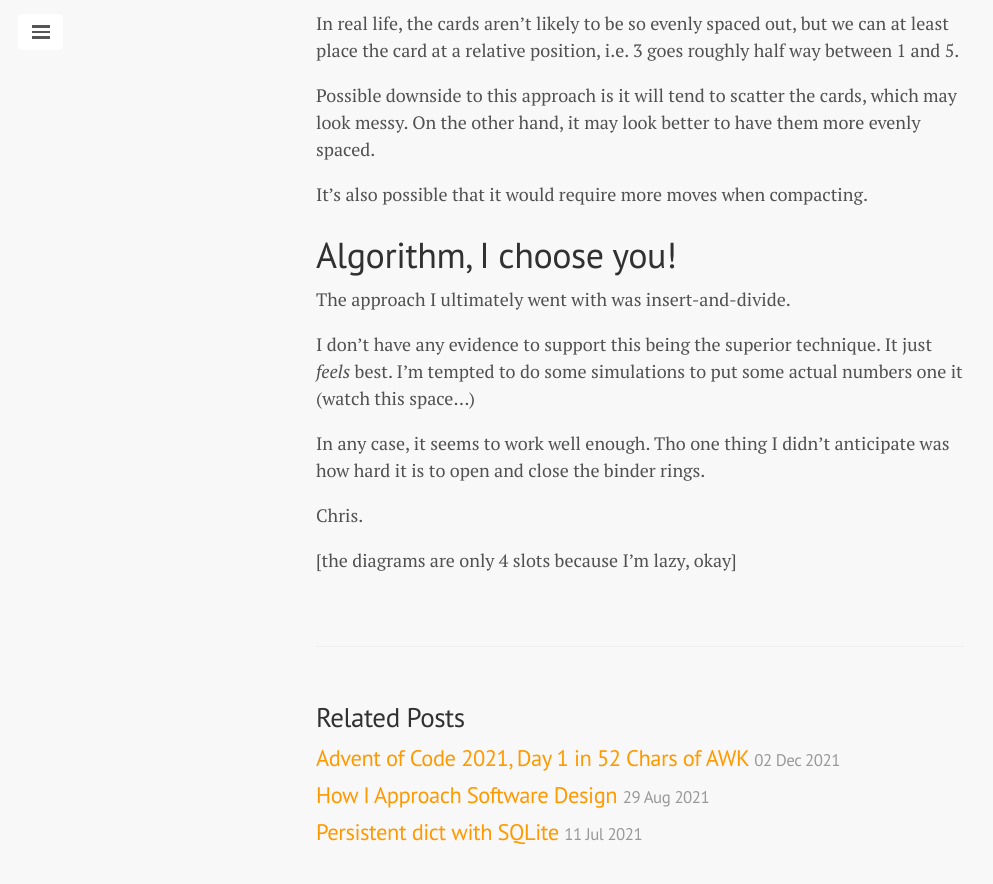
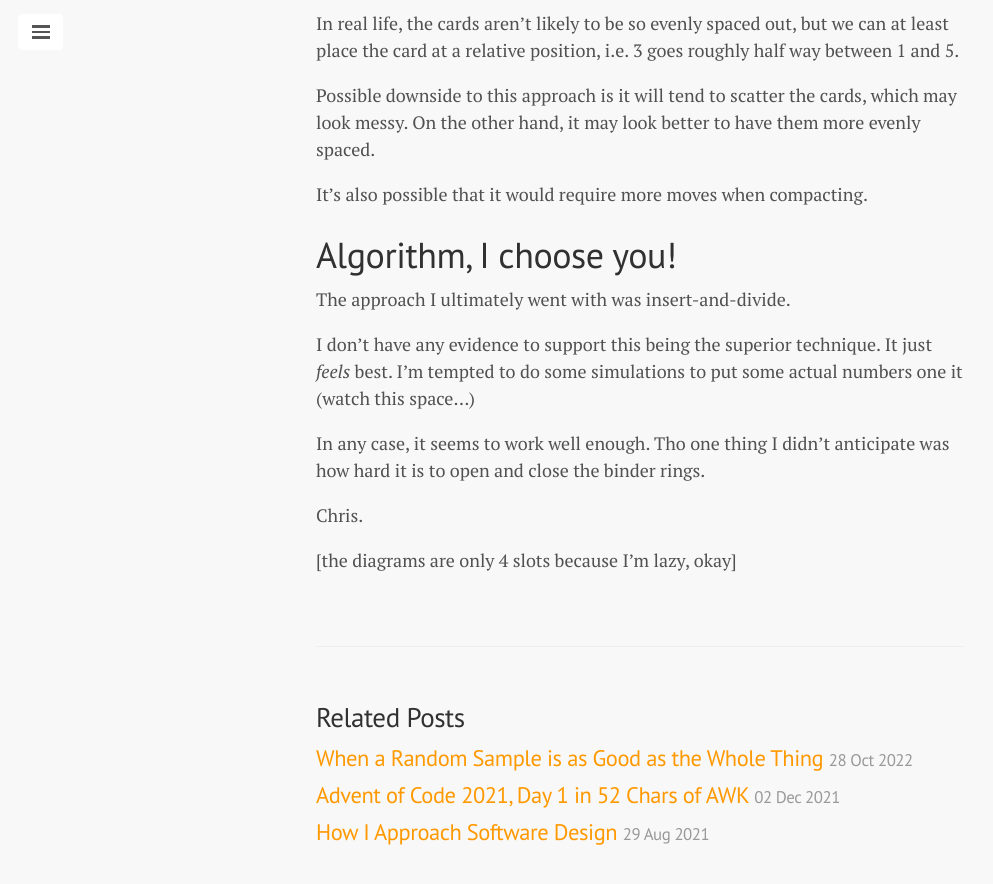
Before and after one commit to oatzy/oatzy.github.io, a Jekyll site: the page built from _posts/2022-05-29-data-structure-pokemon-cards.md, in a window 1280 px wide and 900 px high, scrolled down 5091 px. Shown: the top 884 px of the window, without its empty margins (0-993 px from the left). Built offline with Jekyll 4.4.1, drawn with Linux system fonts in a browser that asks for light colours; part of the change alters nothing that is shown.

Commit message:
new post: Random sampling for efficient job refresh

````diff
--- a/_posts/2022-05-29-data-structure-pokemon-cards.md
+++ b/_posts/2022-05-29-data-structure-pokemon-cards.md
@@ -8,7 +8,7 @@ tags:
 - pokemon
 - biographical
 - data structures
-- apgorithms
+- algorithms
 modified_time: '2022-05-29T13:05:00.000+01:00'
 ---
 
--- /dev/null
+++ b/_posts/2022-10-29-random-as-good-as-full.md
@@ -0,0 +1,115 @@
+---
+layout: post
+title: When a Random Sample is as Good as the Whole Thing
+date: '2022-10-29T00:19:35.000+01:00'
+author: Chris Oates
+tags:
+- coding
+- simulation
+- maths
+modified_time: '2022-10-29T19:56:00.000+01:00'
+---
+
+# Background
+
+At a high level, what we have is a Django-based server, with celery for running tasks.
+
+A user submits a workflow, which is translated into a ‘canvas’ of tasks. The tasks are run in a celery worker, often on a different node to the server, and with no access to the server database.
+
+As tasks are running, they may post ‘in progress’ updates to the *celery* result backend. To pull those updates into the server database (and make them visible to users), we have a periodic background task which poll results from celery and updates them into the server DB.
+
+This worked well for a while, but as the scale of jobs increased, so did the time taken to perform the refresh operation.
+
+As an example, we had a job of ~280K tasks, which took in excess of 3 hours to refresh. This is less than the time taken for the job to complete, but it does mean we don’t get timely updates - it appears to users as if the job is ‘stuck’, not progressing.
+
+# Optimisation
+
+The logic goes like this: each time the refresh operation runs, some number of tasks will be newly completed, call it `n`. This number is on the order of 1-10 task per second. So if the refresh runs once a second, we’re refreshing +100K tasks, of which only ~10 (0.01%) have changed state.
+
+This is clearly inefficient.
+
+So what if instead we pick out a batch of, say, 1,000 tasks to refresh each time? That seems like it wouldn't work - if we take 1,000 tasks out of a pool of 100K, what are the odds that *any* of them will change state?
+
+# Maths
+
+Lets define some variables. Tasks can be divided into 3 overlapping states
+
+- `U`: Unknown state, the task may be pending, it may have run and just not be refreshed yet
+- `C`: Completed, the ran to completion and was refreshed
+- `R`: Ran, but hasn’t been refreshed yet (these tasks also belong to `U`)
+
+So if we have `U` tasks of unknown state, and we take one at random, the probability it is in state `R` is `R/U`. If we take a sample `k` of tasks, then the number we expect to update to completed is `k*R/U`.
+
+So in each refresh, we expect the number of complete tasks to increase as
+
+```python
+C' = k * R(t) / U(t)
+```
+
+The `(t)` is because these are functions which vary over time
+
+What are `R` and `U`?
+
+Well `U` is the total number of tasks `N` minus the number of tasks which are completed `C`
+
+```python
+U(t) = N - C(t)
+```
+
+`R` is the number of tasks which have run up to that point, minus the number of those which have been marked as completed. If we assume a constant task throughput as previously mentioned (`n`)
+
+```python
+R(t) = n*t - C(t)
+```
+
+Combining these 3 equations, we get
+
+```python
+C' = k * (n*t - C)/(N - C)
+```
+
+What now?
+
+Well, the refresh is operation complete when all the tasks have run and been refreshed - that is, when `C(t) = N`
+
+Substituting that into the above equation and doing a little algebraic slight of hand, we get
+
+```python
+t = N / n
+```
+
+which is the time at which we expect the refresh operation to complete.
+
+# Interpretation
+
+The above result is interesting for two reasons.
+
+First, notice that it doesn’t depend on `k`, the sample size. In other words, even if we take a bigger random sample to refresh at each step, the operation will still take the same amount of time to complete.
+
+Second, if we consider the extreme case - where we refresh every task each time - `n` tasks complete at each refresh and all `n` of them will be marked as completed. So the time to complete would be total number of tasks divided by `n` -> `t = N / n`
+
+The exact same as random sampling!
+
+This feels wrong. And yet, a simulation shows it to be true.
+
+![Simulated random sampling vs refresh all](/assets/refresh-plot.png)
+
+Sure, the random sampling is slower to update progress at the start. But as the number of tasks waiting to be update (in state `R`) accumulates, the hit rate for random sampling increases, ultimately converging on the same completion time as refreshing all.
+
+And going back to the original problem, refreshing 1,000 tasks is significantly faster than refreshing +100K, which gives us more frequent updates. So in a practical sense, the random sampling may actually report progress faster than refreshing all!
+
+# Conclusion
+
+Honestly, the random sampling felt like a hacky workaround.
+
+The fact that it works as well as refreshing all - proved, mathematically - is nuts and pretty damn cool.
+
+We are working on a replacement for our ‘job engine’, which may make all this moot. But for a stopgap, it’ll do for me.
+
+Also, apologies for the code-block equations. I can’t figure how to get mathjax working 😕
+
+
+Chris.
+
+
+[zero division? never heard of her]
````
Also changed, not shown: assets/refresh-plot.png (added).
